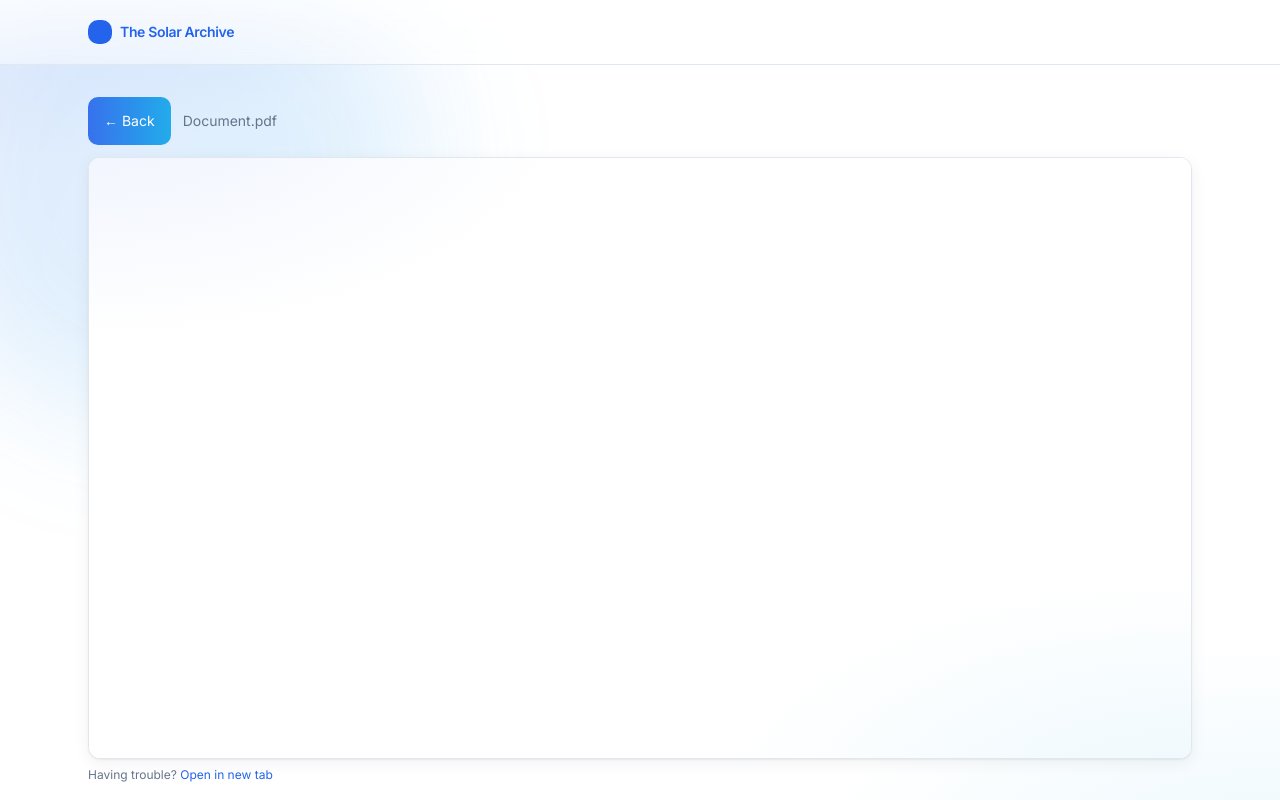
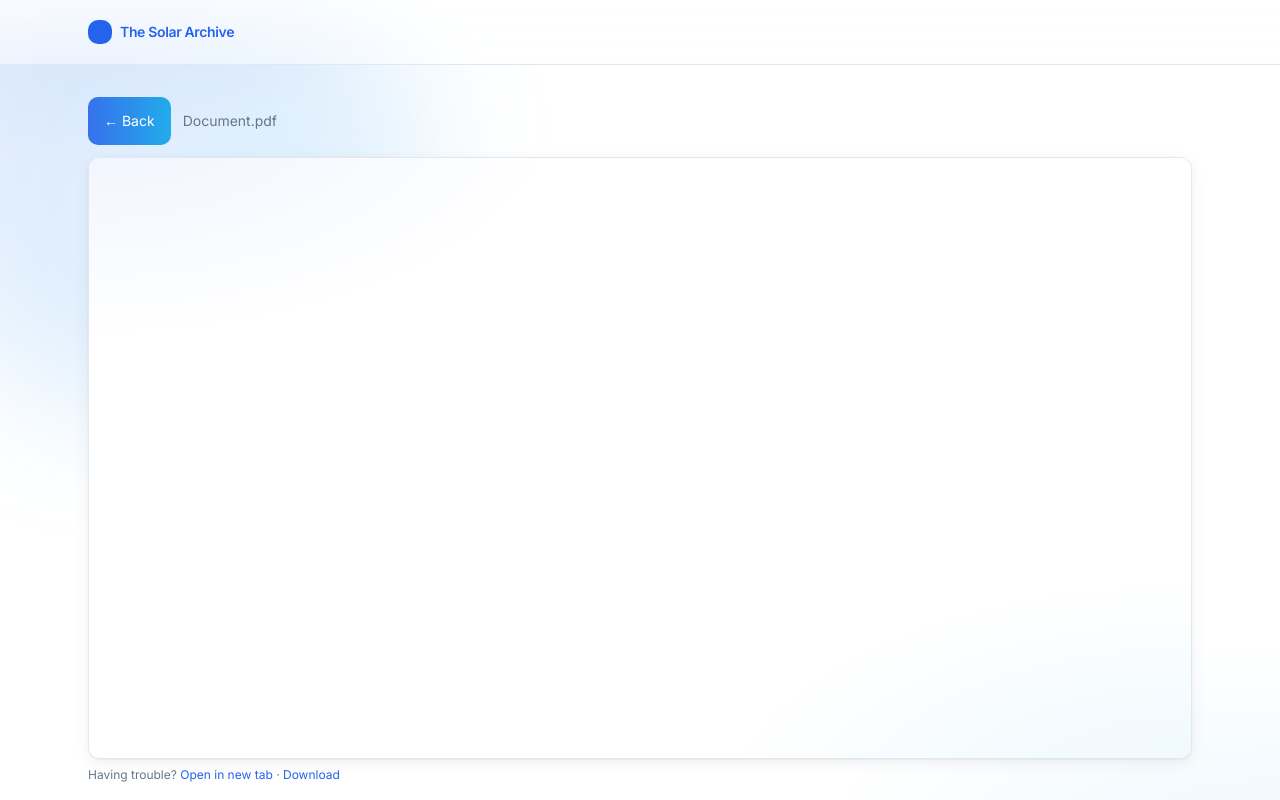
Before and after one commit to rjacaac211/learning-hub, a React (Vite) app in the folder web/: page /pdf in a window 1280 px wide. Built offline with nearby package versions, Linux system fonts and the light colour scheme.

Commit message:
feat: add download option to PDF viewer

```diff
--- a/web/src/routes/Pdf.jsx
+++ b/web/src/routes/Pdf.jsx
@@ -36,6 +36,12 @@ export default function Pdf() {
         <a href={src} target="_blank" rel="noreferrer" className="text-accent hover:text-accent-hover">
           Open in new tab
         </a>
+        {' '}
+        <span className="text-fg-muted">·</span>
+        {' '}
+        <a href={src} download className="text-accent hover:text-accent-hover">
+          Download
+        </a>
       </div>
     </section>
   )
```
